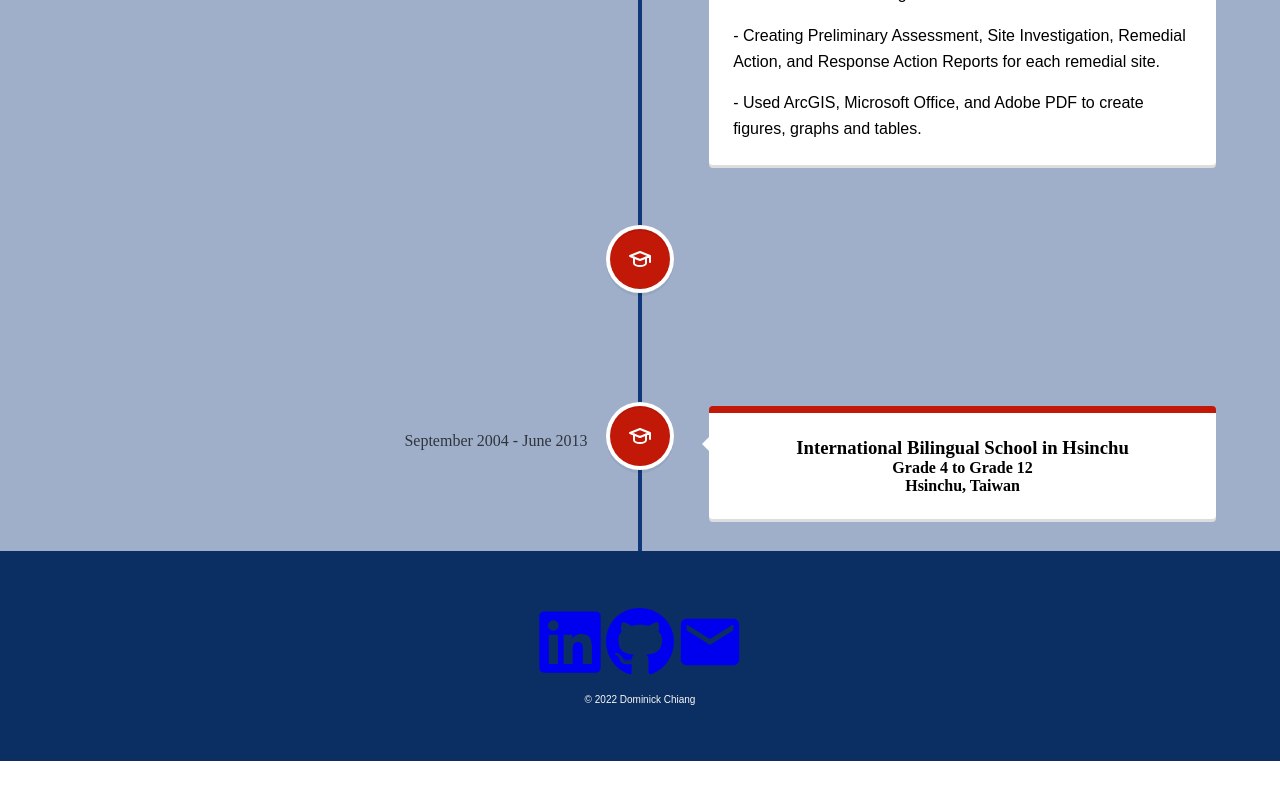
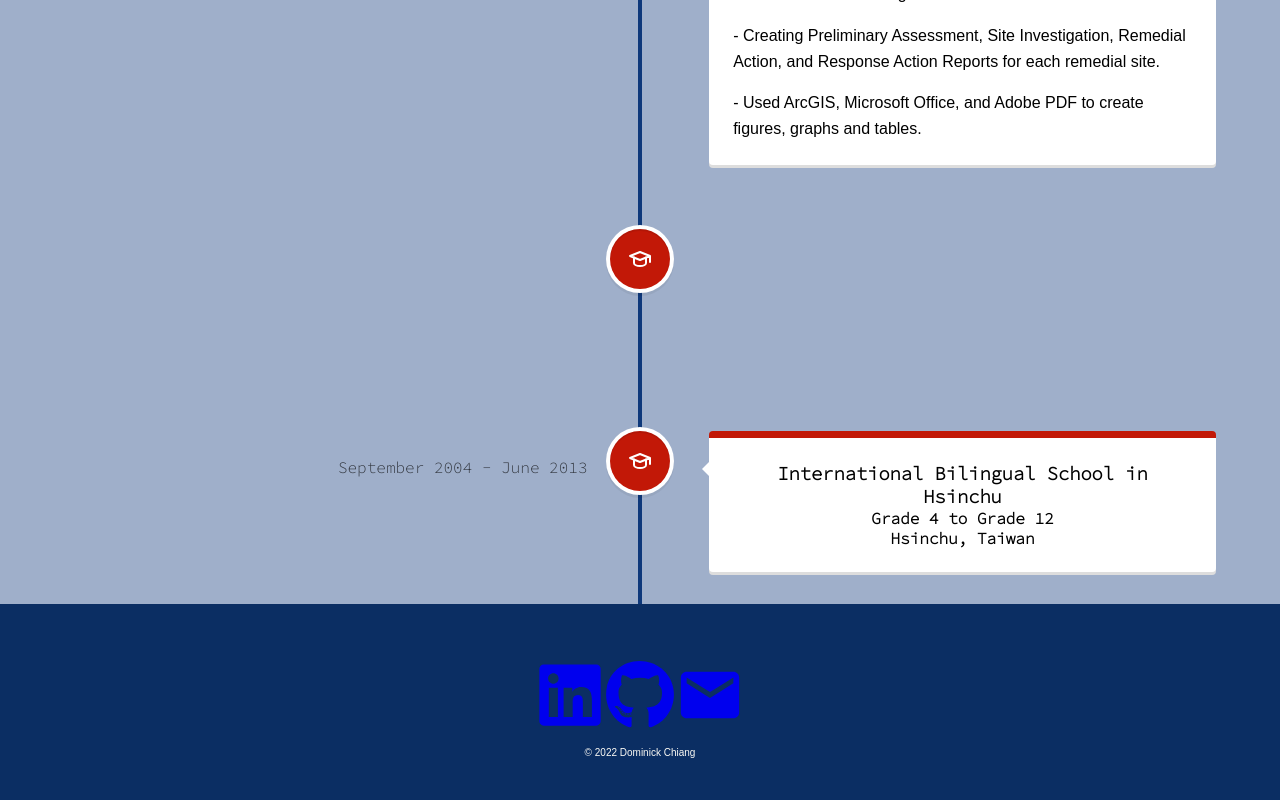
Before and after one commit to chiangd233/dchiangportfolio, a React (Create React App) app: page /dchiangportfolio/experience in a window 1280 px wide. Shown: the part 1600-2400 px from the top of the page. Before the commit the page ends 2361 px from the top, so only its background shows below. Built offline with nearby package versions, Linux system fonts and the light colour scheme.

Commit message:
minor changes

```diff
--- a/src/pages/Experience.js
+++ b/src/pages/Experience.js
@@ -27,7 +27,7 @@ function Experience() {
                     <p>- Took lead for the civil team, after the sudden leaving of an employee, and completed submission deadlines in under a week.</p>
                 </VerticalTimelineElement>
                 <VerticalTimelineElement
-                    className="vertical-timeline-element--work"
+                    className="vertical-timeline-element--education"
                     layout = {'2-columns'}
                     contentStyle={{borderTop: '7px solid #C21807'}}
                     contentArrowStyle={{borderRight:'7px solid white'}}
--- a/src/styles/experience.css
+++ b/src/styles/experience.css
@@ -1,6 +1,10 @@
 @import url('https://fonts.googleapis.com/css2?family=EB+Garamond&family=Source+Code+Pro:wght@300&display=swap');
 
 .vertical-timeline-element--work {
+    font-family: 'Source Code Pro', monospace;
+}
+
+.vertical-timeline-element--education {
     font-family: 'Source Code Pro', monospace;
 }
 
```
